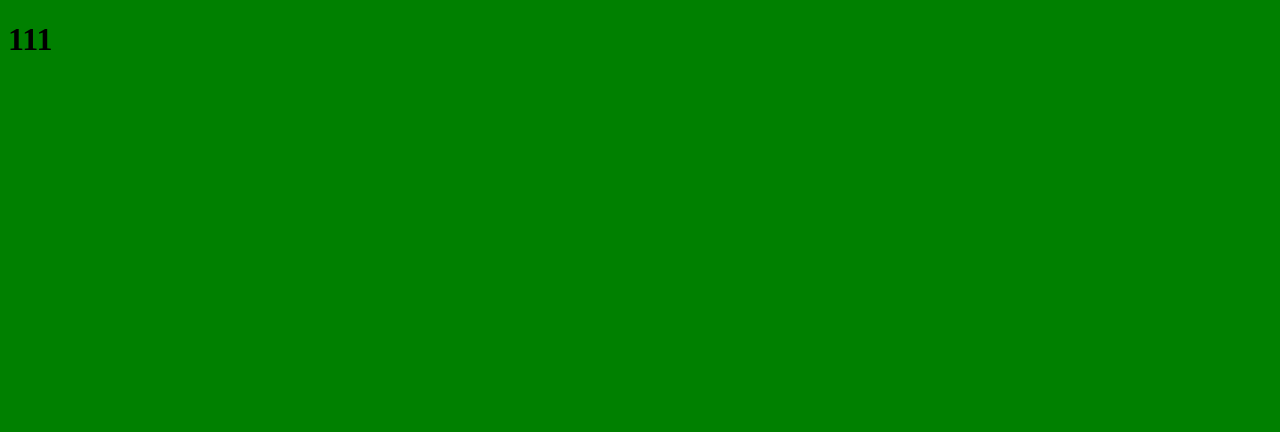
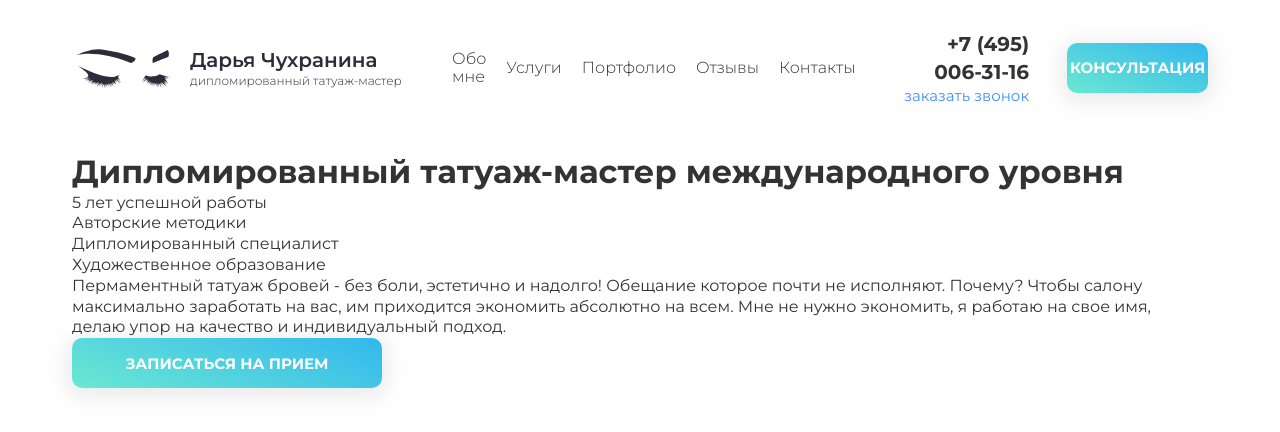
Before and after one commit to John1925Brown/Beauty, a website built with Vite: page index.html in a window 1280 px wide. Built offline with nearby package versions, Linux system fonts and the light colour scheme.

Commit message:
header html, css. main html. add default styles, default settings

```diff
--- a/index.html
+++ b/index.html
@@ -8,6 +8,53 @@
     <title>Beauty</title>
   </head>
   <body>
-    <h1>111</h1>
+    <header class="header">
+      <div class="container header__wrapper">
+        <div class="logo">
+          <img src="public/img/eyebrow.svg" alt="logo" class="logo__img" />
+          <div class="logo__text">
+            <p class="logo__text--name">Дарья Чухранина</p>
+            <p class="logo__text--subtext">дипломированный татуаж-мастер</p>
+          </div>
+        </div>
+        <nav class="menu">
+          <ul class="menu__list">
+            <li class="menu__item">Обо мне</li>
+            <li class="menu__item">Услуги</li>
+            <li class="menu__item">Портфолио</li>
+            <li class="menu__item">Отзывы</li>
+            <li class="menu__item">Контакты</li>
+          </ul>
+        </nav>
+        <div class="header__contacts">
+          <div class="header__phone">
+            <p class="header__phone--number">+7 (495) 006-31-16</p>
+            <p class="header__phone--text">заказать звонок</p>
+          </div>
+          <button class="header__btn btn--blue">КОНСУЛЬТАЦИЯ</button>
+        </div>
+      </div>
+    </header>
+    <main class="main">
+      <div class="container">
+        <h1 class="main__title">
+          Дипломированный татуаж-мастер международного уровня
+        </h1>
+        <ul class="main__abilities">
+          <li class="main__ability">5 лет успешной работы</li>
+          <li class="main__ability">Авторские методики</li>
+          <li class="main__ability">Дипломированный специалист</li>
+          <li class="main__ability">Художественное образование</li>
+        </ul>
+        <p class="main__text">
+          Пермаментный татуаж бровей - без боли, эстетично и надолго! Обещание
+          которое почти не исполняют. Почему? Чтобы салону максимально
+          заработать на вас, им приходится экономить абсолютно на всем. Мне не
+          нужно экономить, я работаю на свое имя, делаю упор на качество и
+          индивидуальный подход.
+        </p>
+        <button class="main__btn btn--blue">записаться на прием</button>
+      </div>
+    </main>
   </body>
 </html>
--- a/index.js
+++ b/index.js
@@ -1,3 +1 @@
 import '@/scss/index.scss';
-
-console.log('111');
--- a/package.json
+++ b/package.json
@@ -11,5 +11,8 @@
   "devDependencies": {
     "sass": "^1.79.4",
     "vite": "^5.4.8"
+  },
+  "dependencies": {
+    "normalize.css": "^8.0.1"
   }
 }
--- /dev/null
+++ b/src/scss/_base.scss
@@ -0,0 +1,97 @@
+@use './_variables.scss' as *;
+
+body {
+  font-family: $font-family;
+  position: relative;
+  overflow-x: hidden;
+  min-width: 320px;
+  min-height: 100vh;
+  font-size: 16px;
+  line-height: 1.3;
+  color: $main-color;
+  background-color: #fff;
+}
+
+:root {
+  position: relative;
+  overflow-x: hidden;
+  box-sizing: border-box;
+  -webkit-font-smoothing: antialiased;
+  -moz-osx-font-smoothing: grayscale;
+  text-rendering: optimizeLegibility;
+  -webkit-tap-highlight-color: rgba(0, 0, 0, 0);
+  -webkit-tap-highlight-color: transparent;
+}
+
+*,
+*::before,
+*::after {
+  box-sizing: inherit;
+}
+
+img,
+svg {
+  display: block;
+  max-width: 100%;
+  height: auto;
+}
+
+svg {
+  max-height: 100%;
+}
+
+button {
+  text-align: center;
+  padding: 0;
+  cursor: pointer;
+  border: none;
+  background-color: transparent;
+}
+
+a {
+  text-decoration: none;
+  color: inherit;
+}
+
+ul {
+  list-style: none;
+  padding: 0;
+  margin: 0;
+}
+
+h1,
+h2,
+h3,
+p,
+figure,
+fieldset {
+  margin: 0;
+}
+
+iframe {
+  border: none;
+}
+
+.visually-hidden {
+  position: fixed;
+  transform: scale(0);
+}
+
+.container {
+  max-width: 1440px;
+  padding: 0 72px;
+  margin: 0 auto;
+}
+
+.btn--blue {
+  font-weight: 700;
+  font-size: 15px;
+  text-align: center;
+  text-transform: uppercase;
+  color: #fff;
+  border-radius: 10px;
+  width: 310px;
+  height: 50px;
+  box-shadow: 0 4px 20px 6px rgba(127, 127, 127, 0.15);
+  background: linear-gradient(201deg, #33b7ef 0%, #6ae8d1 100%);
+}
--- /dev/null
+++ b/src/scss/_fonts.scss
@@ -0,0 +1,44 @@
+@font-face {
+  font-display: swap;
+  font-family: 'Montserrat';
+  font-style: normal;
+  font-weight: 300;
+  src: url('/public/fonts/montserrat-v26-cyrillic_latin-300.woff2')
+    format('woff2');
+}
+
+@font-face {
+  font-display: swap;
+  font-family: 'Montserrat';
+  font-style: normal;
+  font-weight: 400;
+  src: url('/public/fonts/montserrat-v26-cyrillic_latin-regular.woff2')
+    format('woff2');
+}
+
+@font-face {
+  font-display: swap;
+  font-family: 'Montserrat';
+  font-style: normal;
+  font-weight: 500;
+  src: url('/public/fonts/montserrat-v26-cyrillic_latin-500.woff2')
+    format('woff2');
+}
+
+@font-face {
+  font-display: swap;
+  font-family: 'Montserrat';
+  font-style: normal;
+  font-weight: 600;
+  src: url('/public/fonts/montserrat-v26-cyrillic_latin-600.woff2')
+    format('woff2');
+}
+
+@font-face {
+  font-display: swap;
+  font-family: 'Montserrat';
+  font-style: normal;
+  font-weight: 700;
+  src: url('/public/fonts/montserrat-v26-cyrillic_latin-700.woff2')
+    format('woff2');
+}
--- /dev/null
+++ b/src/scss/_variables.scss
@@ -0,0 +1,15 @@
+$main-color: #333;
+$links: #3d5375;
+$blue: #85cbfe;
+$dark: #2e2c3b;
+$deep-blue: #428dff;
+$blue1: #33b7ef;
+$green: #1da48b;
+$line: #777;
+$purple: #ef6fe2;
+$night-blue: #051c6c;
+$bright-green: #1da48b;
+
+$font-family: 'Montserrat', sans-serif;
+$second-family: 'Material Icons', sans-serif;
+$third-family: 'Roboto', sans-serif;
--- a/src/scss/index.scss
+++ b/src/scss/index.scss
@@ -1,5 +1,6 @@
-@use './variables.scss' as *;
+@use './fonts.scss' as *;
+@use './base.scss' as *;
 
-body {
-  background-color: $color-test;
-}
+@use './modules/_header' as *;
+
+@import 'normalize.css';
--- /dev/null
+++ b/src/scss/modules/_header.scss
@@ -0,0 +1,82 @@
+@use '../variables.scss' as *;
+
+.header {
+  margin-top: 30px;
+  margin-bottom: 45px;
+
+  &__wrapper {
+    display: flex;
+    justify-content: space-between;
+    align-items: center;
+    gap: 45px;
+  }
+
+  &__phone {
+    display: flex;
+    flex-direction: column;
+    justify-content: space-between;
+    font-weight: 700;
+    font-size: 20px;
+    line-height: 1.4;
+    color: #333;
+    text-align: right;
+
+    &--text {
+      font-weight: 400;
+      font-size: 15px;
+      line-height: 1.33333;
+      color: $deep-blue;
+    }
+  }
+
+  &__contacts {
+    display: flex;
+    gap: 38px;
+    align-items: center;
+  }
+
+  &__btn {
+    width: 200px;
+  }
+}
+
+.logo {
+  display: flex;
+  align-items: center;
+  min-width: 335px;
+  gap: 20px;
+
+
+  &__text {
+    color: $dark;
+  }
+
+  &__text--name {
+    font-weight: 600;
+    font-size: 20px;
+    // line-height: 1.9;
+  }
+
+  &__text--subtext {
+    font-weight: 300;
+    font-size: 12px;
+    // line-height: 1.5;
+  }
+}
+.menu {
+  &__list {
+    display: flex;
+    height: 60px;
+    // max-width: 500px;
+    justify-content: space-between;
+    gap: 20px;
+    align-items: center;
+  }
+
+  &__item {
+    font-weight: 300;
+    font-size: 16px;
+    line-height: 1.125;
+    color: #333;
+  }
+}
--- a/src/scss/variables.scss
+++ /dev/null
@@ -1 +0,0 @@
-$color-test: green;
```
Also changed, not shown: public/fonts/montserrat-v26-cyrillic_latin-300.woff2 (added), public/fonts/montserrat-v26-cyrillic_latin-500.woff2 (added), public/fonts/montserrat-v26-cyrillic_latin-600.woff2 (added), public/fonts/montserrat-v26-cyrillic_latin-700.woff2 (added), public/fonts/montserrat-v26-cyrillic_latin-regular.woff2 (added), public/img/eyebrow.svg (added), 1 other file.
